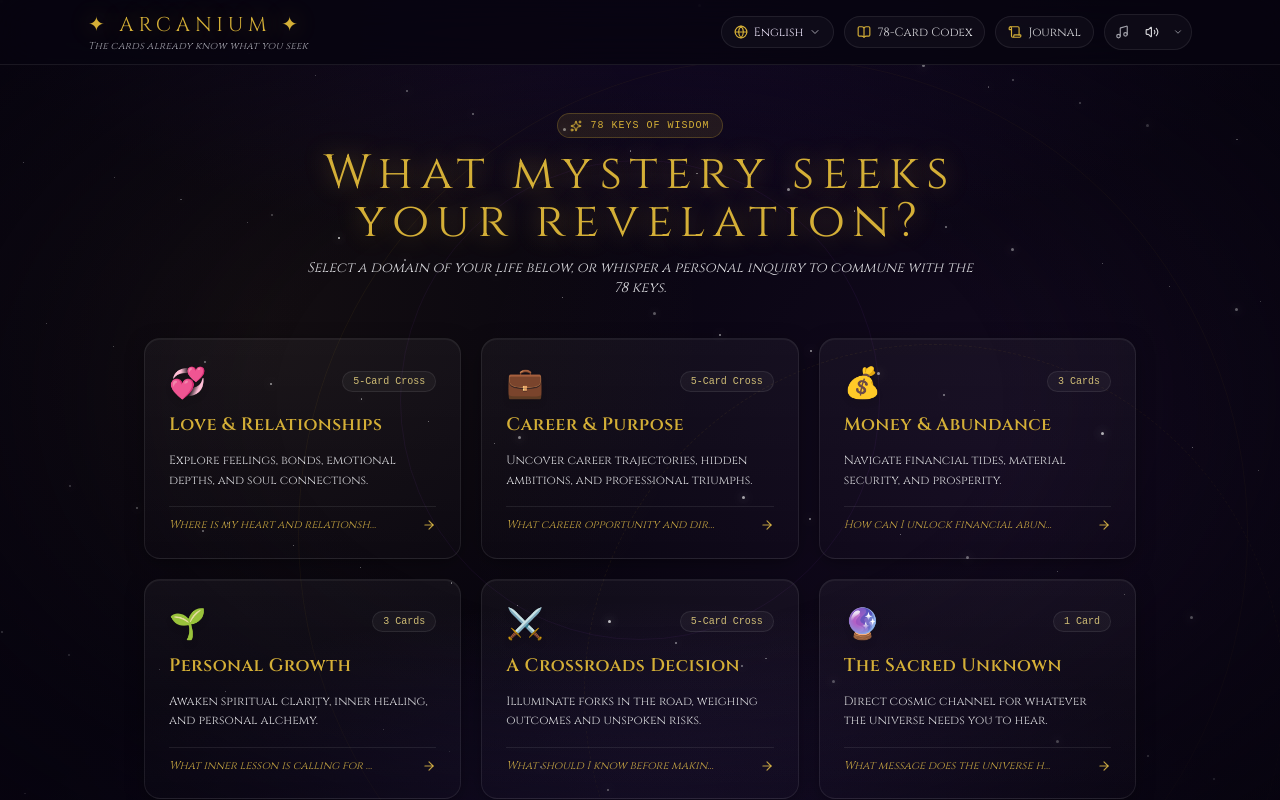
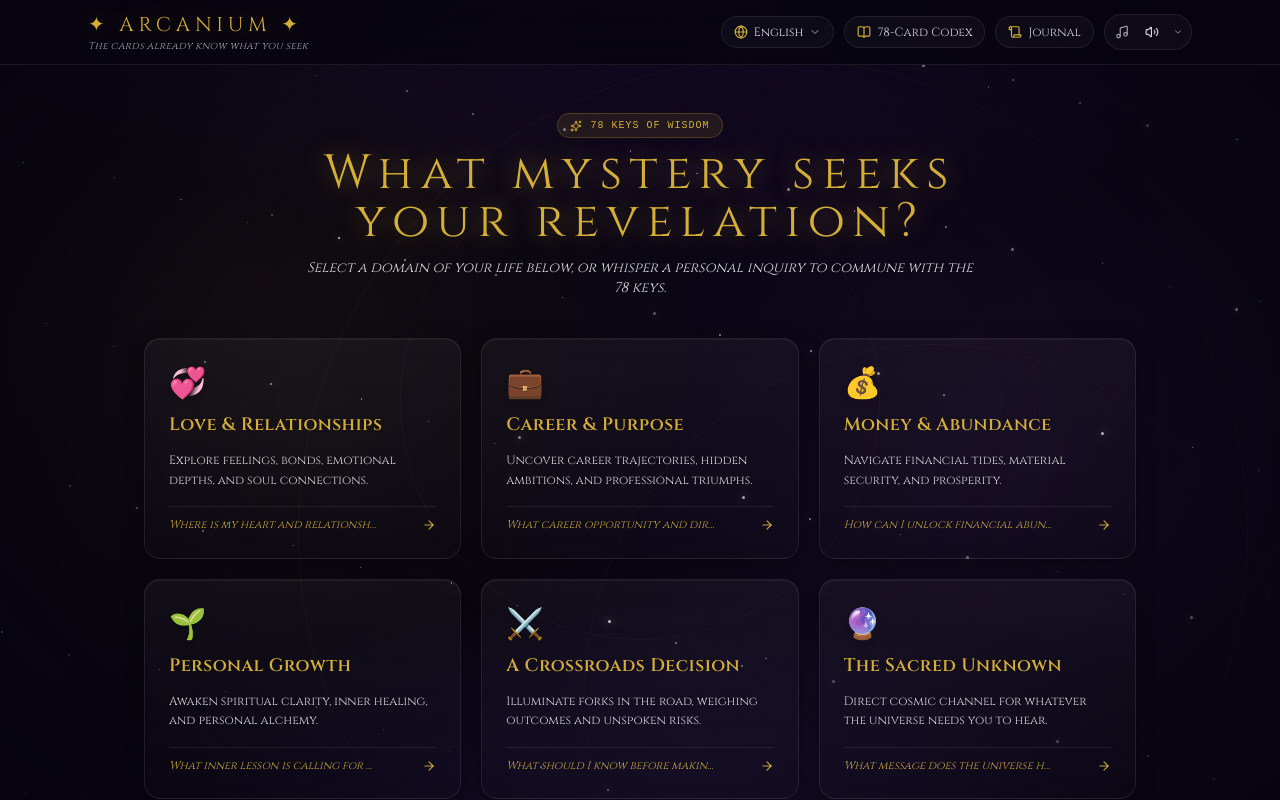
Before and after one commit to Hugokami/arcanium, a React (Vite) app: page / in a window 1280 px wide. Shown: the top 800 px of the page. Built offline with nearby package versions, Linux system fonts and the light colour scheme; the HTML template or start-up script is replaced by a standard one.

Commit message:
feat: remove card count badges from domain cards

```diff
--- a/src/components/home/ArcanaFlowSelector.tsx
+++ b/src/components/home/ArcanaFlowSelector.tsx
@@ -103,13 +103,6 @@ export const ArcanaFlowSelector: React.FC<ArcanaFlowSelectorProps> = ({
                     <div className="flex items-center justify-between">
                       <span className="text-2xl sm:text-3xl filter drop-shadow-md group-hover:scale-105 transition-transform duration-200">
                         {topic.icon}
-                      </span>
-                      <span className="text-[10px] font-mono font-medium px-2.5 py-0.5 rounded-full bg-white/[0.04] border border-white/[0.08] text-amber-200/80 group-hover:border-[#d4af37]/40">
-                        {topic.suggestedSpread === 'single'
-                          ? (language === 'my' ? '၁ ကတ်' : language === 'ja' ? '1枚' : '1 Card')
-                          : topic.suggestedSpread === 'three'
-                          ? (language === 'my' ? '၃ ကတ်' : language === 'ja' ? '3枚' : '3 Cards')
-                          : (language === 'my' ? '၅ ကတ်' : language === 'ja' ? '5枚' : '5-Card Cross')}
                       </span>
                     </div>
 
```
